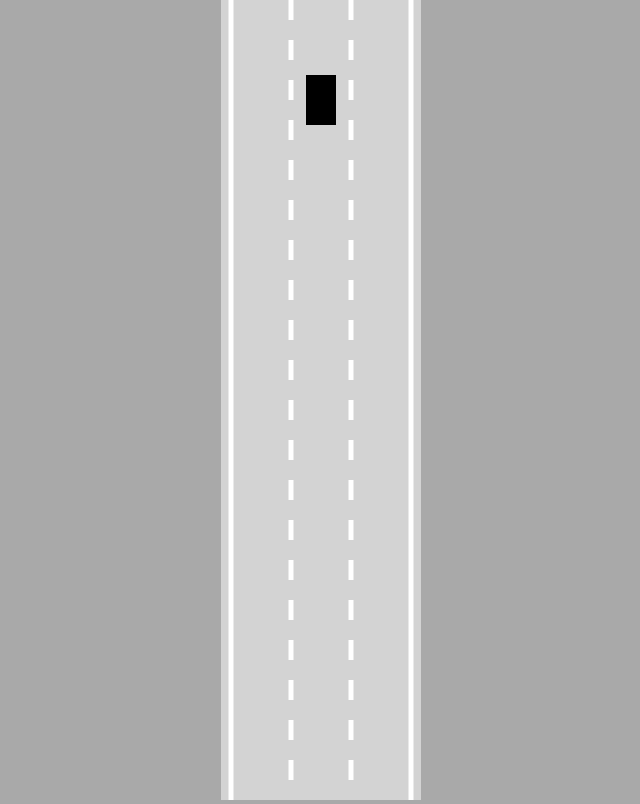
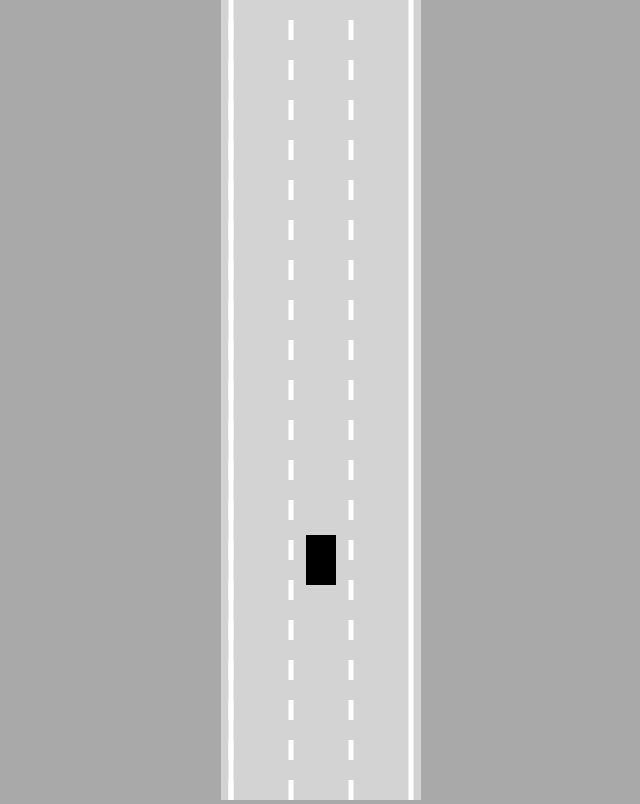
Before and after one commit to JRusso64/Self-Driving-Car, a plain HTML site: page index.html in a window 1280 px wide. Shown: the whole page, without its empty margins (319-959 px from the left). Drawn offline with Linux system fonts and the light colour scheme.

Commit message:
camera follows car and added sensor files

```diff
--- a/index.html
+++ b/index.html
@@ -5,6 +5,7 @@
 </head>
 <body>
     <canvas id="myCanvas"></canvas>
+    <script src="sensor.js"></script>
     <script src="utils.js"></script>
     <script src="road.js"></script>
     <script src="controls.js"></script>
--- a/main.js
+++ b/main.js
@@ -4,7 +4,7 @@ canvas.width=200;
 
 const ctx = canvas.getContext("2d");
 const road=new Road(canvas.width/2,canvas.width*.9);
-const car=new Car(100, 100, 30, 50);
+const car=new Car(road.getLaneCenter(1), 100, 30, 50);
 
 car.draw(ctx);
 
@@ -14,7 +14,13 @@ function animate(){
     car.update();
 
     canvas.height=window.innerHeight;
+
+    ctx.save();
+    ctx.translate(0, -car.y+canvas.height*0.7);
+
     road.draw(ctx);
     car.draw(ctx);
+
+    ctx.restore();
     requestAnimationFrame(animate);
 }
--- a/road.js
+++ b/road.js
@@ -10,27 +10,46 @@ class Road{
         const infinity=1000000;
         this.top=-infinity;
         this.bottom=infinity;
+
+        const topLeft = {x:this.left,y:this.top};
+        const topRight = {x:this.right,y:this.top};
+        const bottomLeft = {x:this.left,y:this.bottom};
+        const bottomRight = {x:this.right,y:this.bottom};
+
+        this.borders=[
+            [topLeft, bottomLeft],
+            [topRight, bottomRight],
+        ];
+    }
+
+    getLaneCenter(laneIndex){
+        const laneWidth = this.width/this.laneCount;
+        return this.left+laneWidth/2+Math.min(laneIndex,this.laneCount-1)*laneWidth;
     }
 
     draw(ctx){
         ctx.lineWidth=5;
         ctx.strokeStyle="white";
 
-        for(let i=0; i <= this.laneCount; i++){
+        for(let i=0; i <= this.laneCount-1; i++){
             const x = lerp(
                 this.left,
                 this.right,
                 i/this.laneCount
             );
-            if(i > 0 && i<this.laneCount){
-                ctx.setLineDash([20,20]);
-            }else{
-                ctx.setLineDash([]);
-            }
+            ctx.setLineDash([20,20]);
             ctx.beginPath();
             ctx.moveTo(x,this.top);
             ctx.lineTo(x,this.bottom);
             ctx.stroke();
         }
+
+        ctx.setLineDash([]);
+        this.borders.forEach(border=>{
+            ctx.beginPath();
+            ctx.moveTo(border[0].x,border[0].y);
+            ctx.lineTo(border[1].x,border[1].y);
+            ctx.stroke();
+        });
     }
 }
--- /dev/null
+++ b/sensor.js
@@ -0,0 +1,10 @@
+class Sensor{
+    constructor(car){
+        this.car=car;
+        this.rayCount=3;
+        this.rayLength=100;
+        this.raySpread=Math.PI/4;
+
+        this.rays=[];
+    }
+}
```
